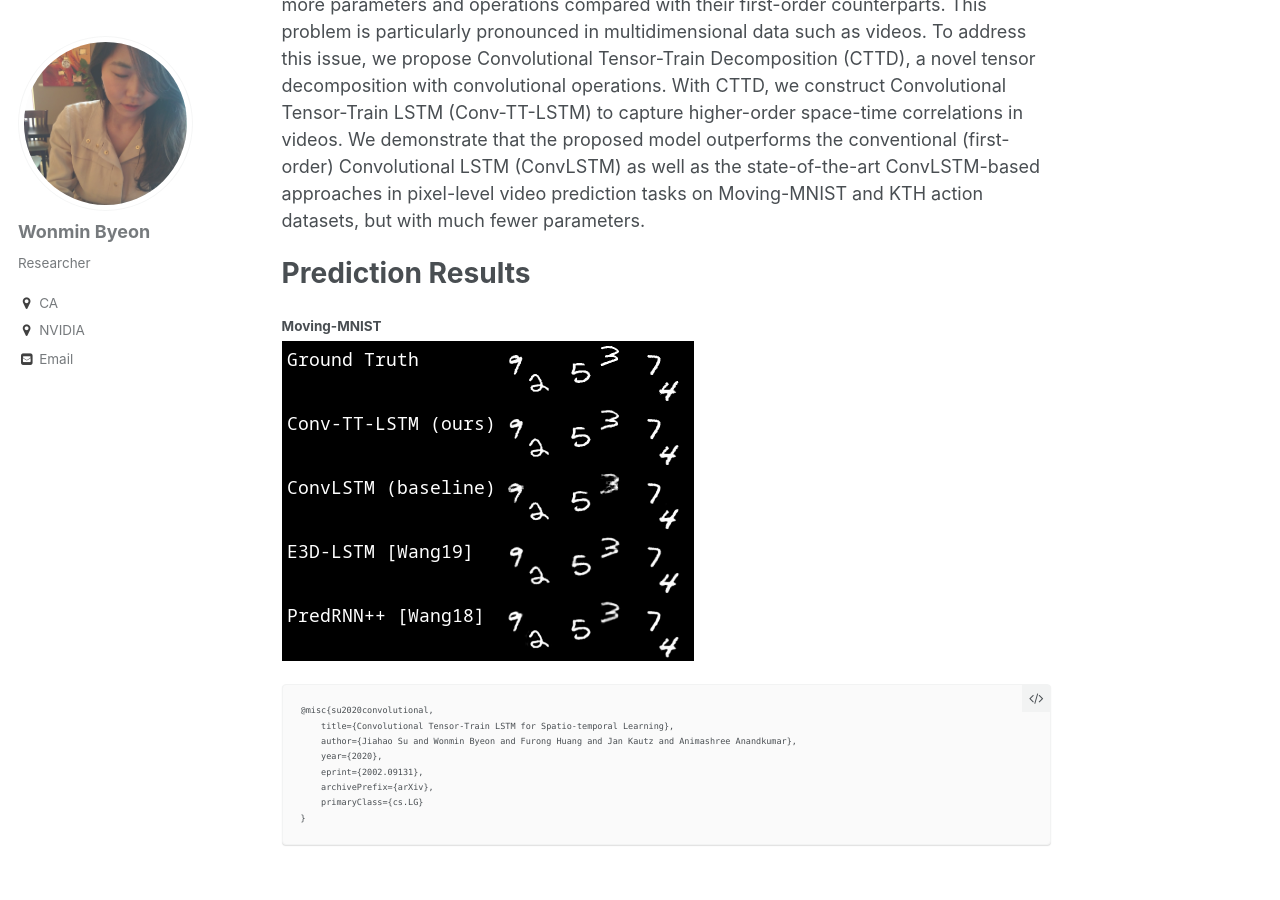
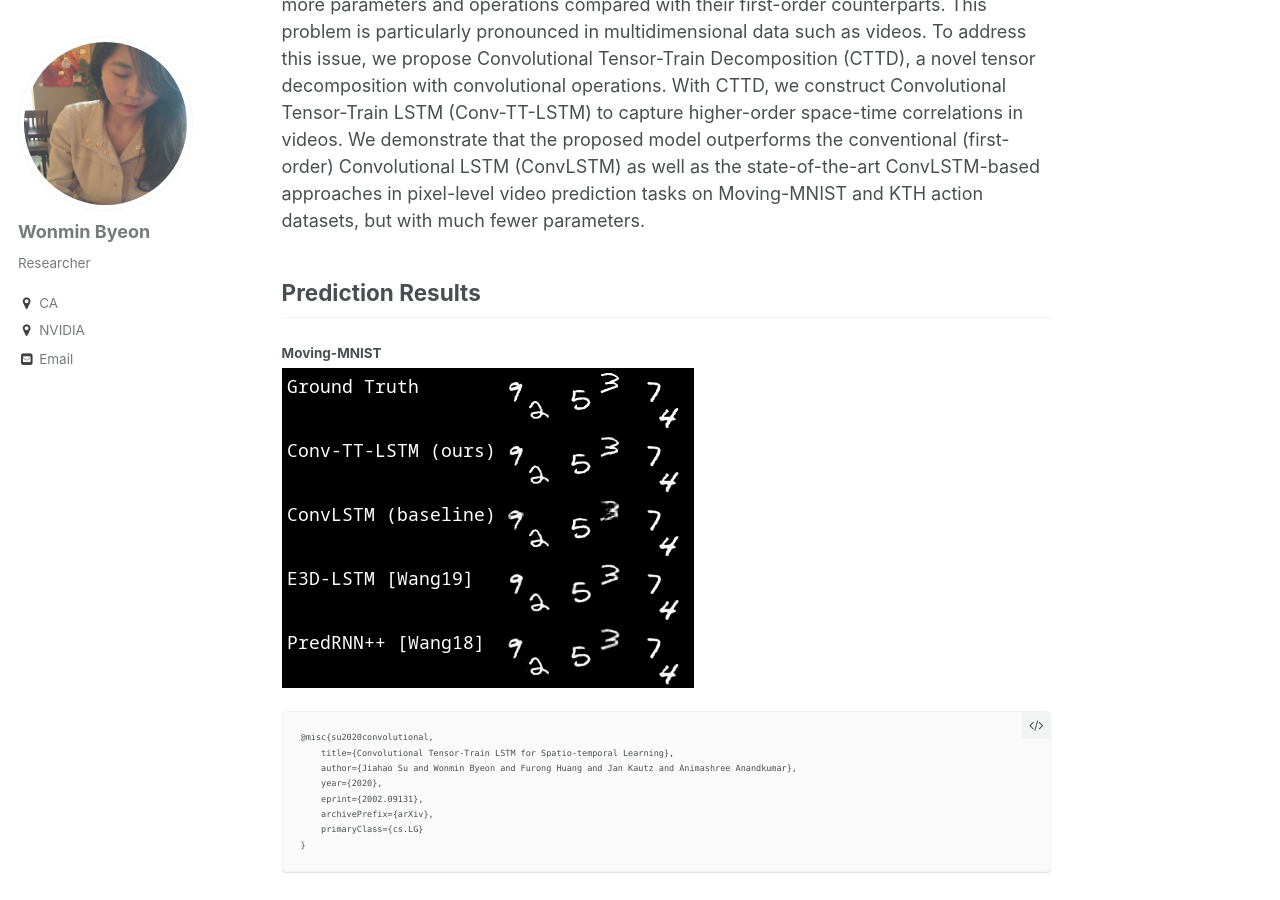
Before and after one commit to wonmin-byeon/wonmin-byeon.github.io, a Jekyll site: the page built from _publications/2020-02-convttlstm.md, in a window 1280 px wide and 900 px high, scrolled down 431 px. Built offline with Jekyll 4.4.1, drawn with Linux system fonts in a browser that asks for light colours.

```diff
--- a/_publications/2020-02-convttlstm.md
+++ b/_publications/2020-02-convttlstm.md
@@ -13,10 +13,9 @@ Abstract
 ==
 Higher-order Recurrent Neural Networks (RNNs) are effective for long-term forecasting since such architectures can model higher-order correlations and long-term dynamics more effectively. However, higher-order models are expensive and require exponentially more parameters and operations compared with their first-order counterparts. This problem is particularly pronounced in multidimensional data such as videos. To address this issue, we propose Convolutional Tensor-Train Decomposition (CTTD), a novel tensor decomposition with convolutional operations. With CTTD, we construct Convolutional Tensor-Train LSTM (Conv-TT-LSTM) to capture higher-order space-time correlations in videos. We demonstrate that the proposed model outperforms the conventional (first-order) Convolutional LSTM (ConvLSTM) as well as the state-of-the-art ConvLSTM-based approaches in pixel-level video prediction tasks on Moving-MNIST and KTH action datasets, but with much fewer parameters.
 
-Prediction Results
-==
+## Prediction Results
 
-##### Moving-MNIST
+#### Moving-MNIST
 
 ![](http://wonmin-byeon.github.io/files/result-convttlstm20/mnist.gif)
 
```
